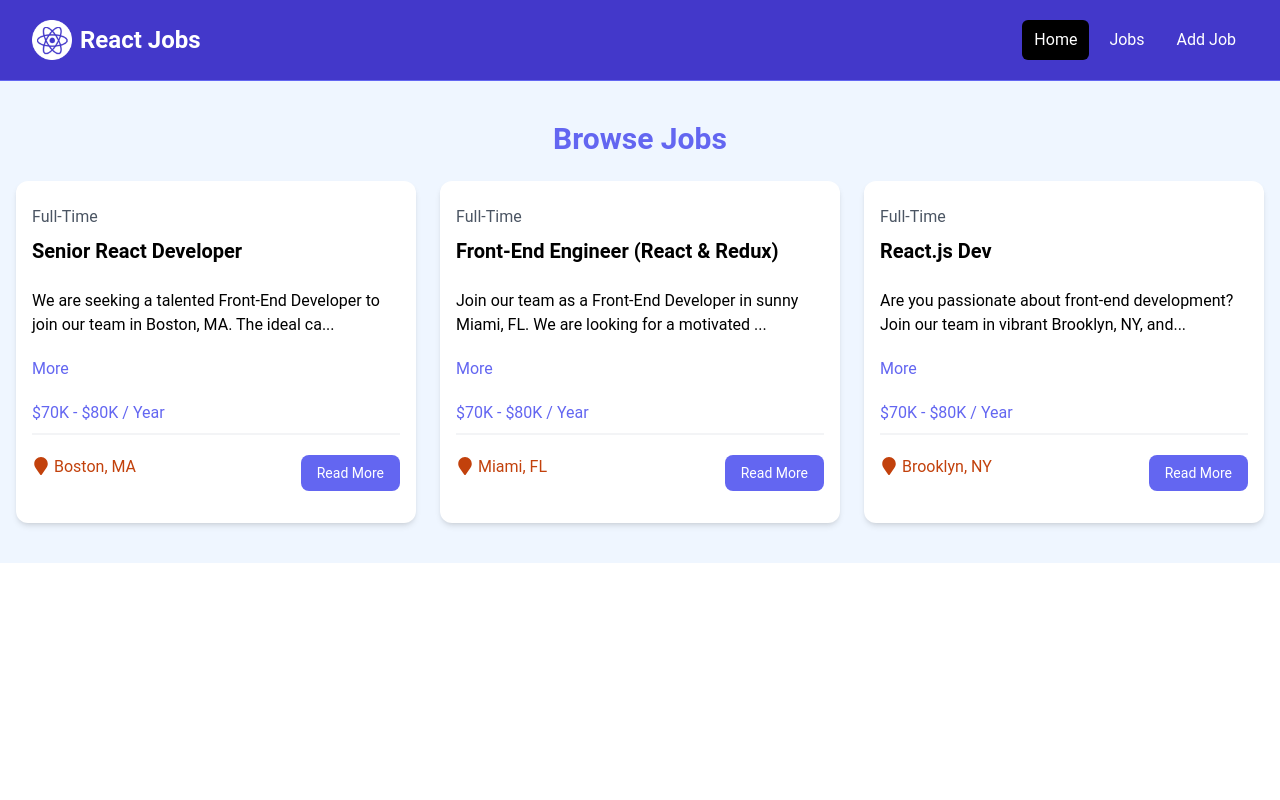
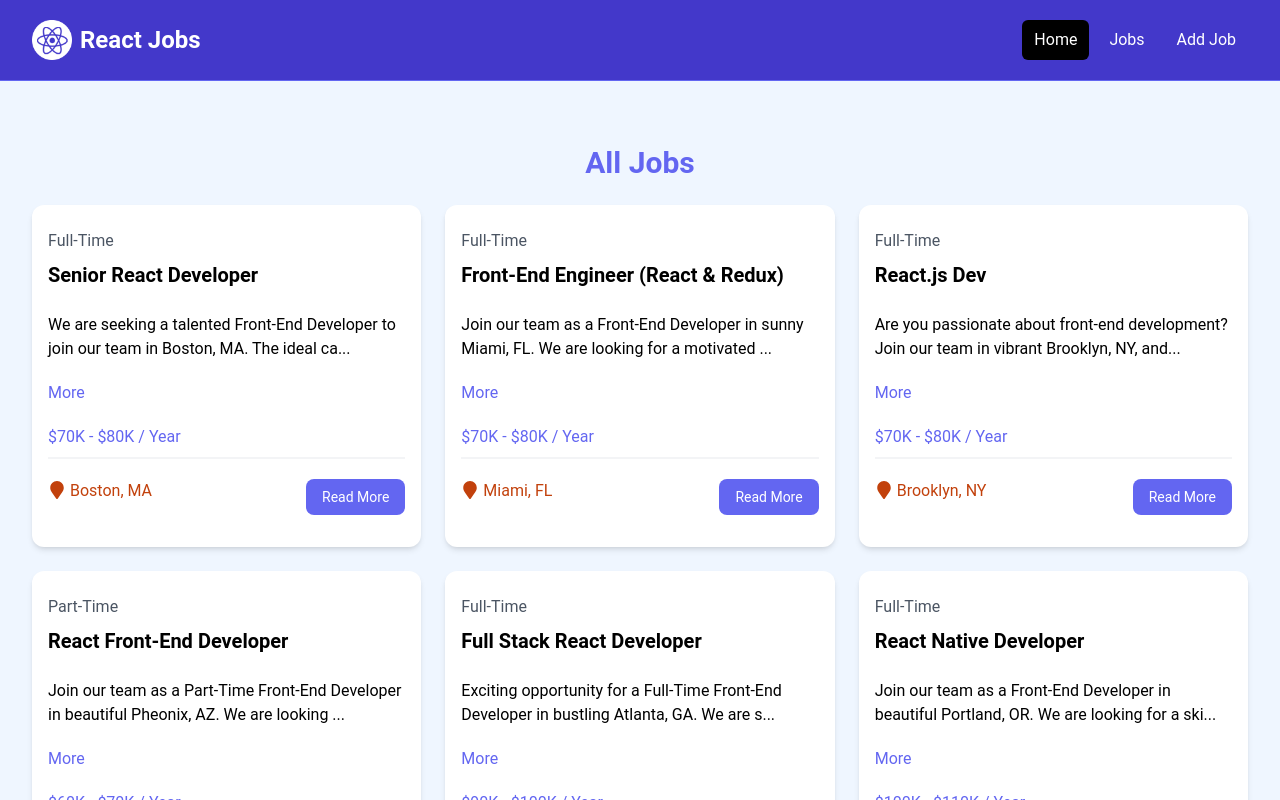
Before and after one commit to Philip-Machar/React-JS, a React (Vite) app: page /jobs in a window 1280 px wide. Shown: the top 800 px of the page. Built offline with nearby package versions, Linux system fonts and the light colour scheme.

Commit message:
Complete Routing

```diff
--- a/src/components/JobListings.jsx
+++ b/src/components/JobListings.jsx
@@ -1,16 +1,16 @@
 import jobs from '../jobs.json';
 import JobListing from './JobListing';
 
-const JobsListings = () => {
-  const recentJobs = jobs.slice(0, 3);
+const JobsListings = ({ isHome = false}) => {
+  const jobListings = isHome ? jobs.slice(0, 3) : jobs;
   return (
     <section className="bg-blue-50 px-4 py-10">
       <div className="container-xl lg:container m-auto">
         <h2 className="text-3xl font-bold text-indigo-500 mb-6 text-center">
-          Browse Jobs
+          {isHome ? 'Recent Jobs' : 'All Jobs'}
         </h2>
         <div className="grid grid-cols-1 md:grid-cols-3 gap-6">
-          {recentJobs.map((job) => (
+          {jobListings.map((job) => (
             <JobListing key={job.id} job={job} />
           ))}
         </div>
--- a/src/pages/HomePage.jsx
+++ b/src/pages/HomePage.jsx
@@ -8,7 +8,7 @@
       <>
         <Hero />
         <HomeCards />
-        <JobListings />
+        <JobListings isHome={true} />
         <ViewAllJobs />
       </>
   )
--- a/src/pages/JobsPage.jsx
+++ b/src/pages/JobsPage.jsx
@@ -2,9 +2,9 @@
 
 const JobsPage = () => {
   return (
-    <>
+    <section className="bg-blue-50 px-4 py-6">
       <JobListings />
-    </>
+    </section>
   )
   }
 
```
